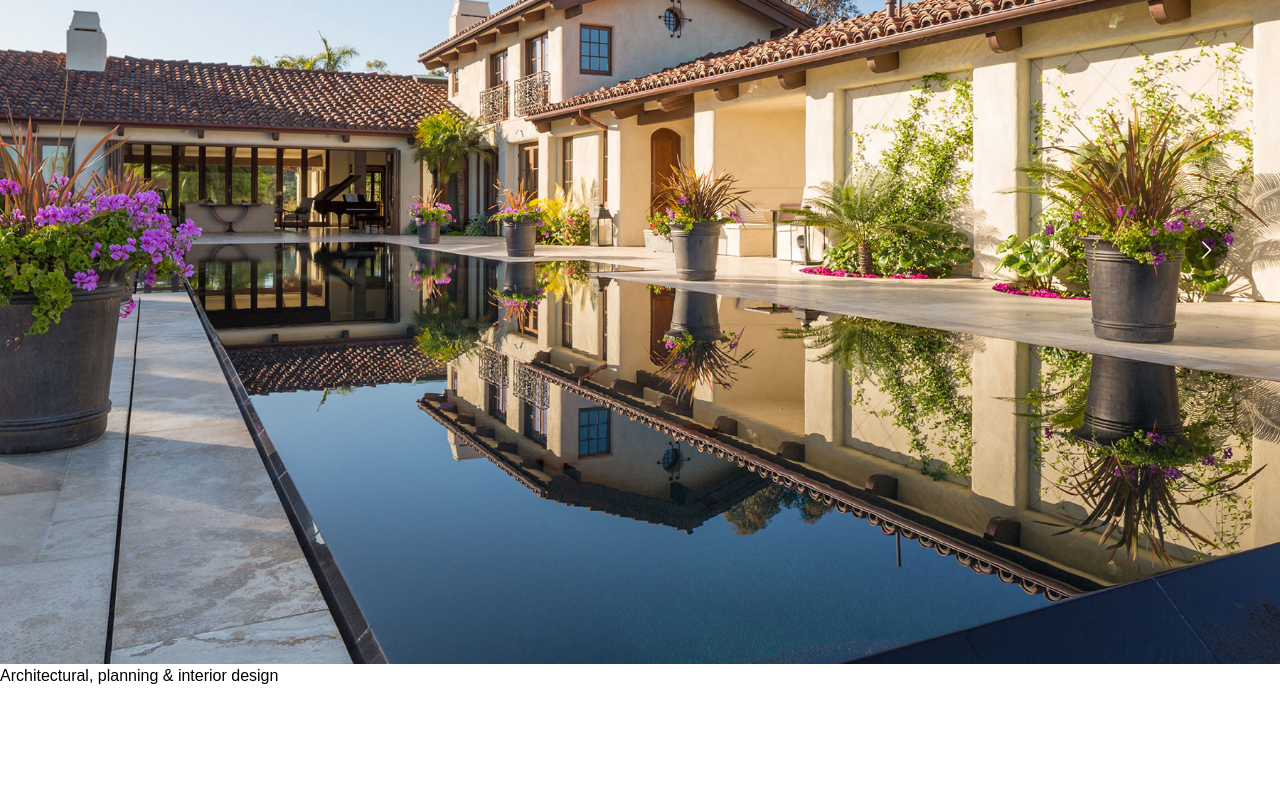
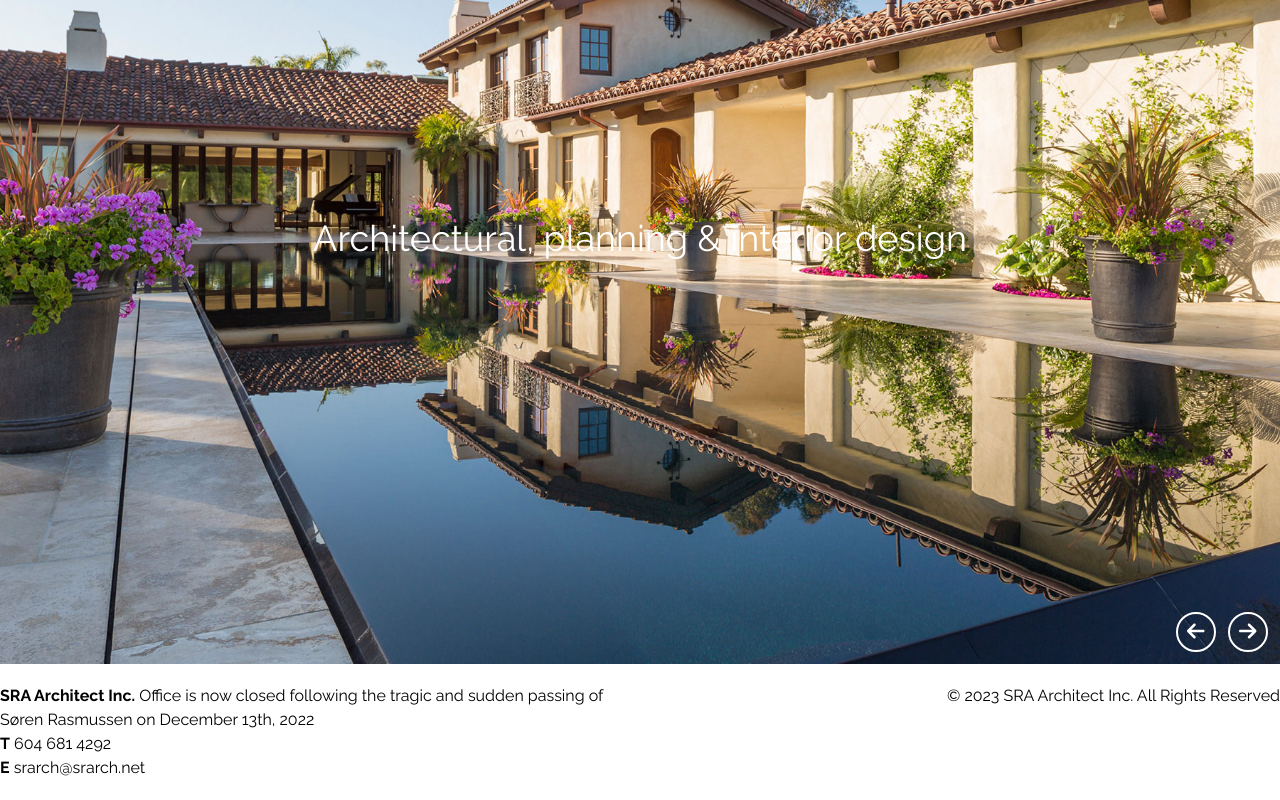
Before and after one commit to RedLucas/srarch.net, a Next.js app: page / in a window 1280 px wide. Shown: the part 269-1069 px from the top of the page. Before the commit the page ends 957 px from the top, so only its background shows below. Built offline with nearby package versions, Linux system fonts and the light colour scheme.

Commit message:
feat: get working carousel and footer for home page

```diff
--- /dev/null
+++ b/app/components/Footer.tsx
@@ -0,0 +1,21 @@
+const Footer = () => {
+  const date = new Date()
+  return (
+    <section className="grid grid-cols-2 gap-2 container py-5">
+      <div className="contact-info">
+        {" "}
+        <strong>SRA Architect Inc.</strong> Office is now closed following the
+        tragic and sudden passing of Søren Rasmussen on December 13th, 2022
+        <br />
+        <strong>T</strong> 604 681 4292 <br />
+        <strong>E</strong>{" "}
+        <a href="mailto:srarch@srarch.net">srarch@srarch.net</a>
+      </div>
+      <div className="copyright text-right">
+        © {date.getFullYear()} SRA Architect Inc. All Rights Reserved
+      </div>
+    </section>
+  )
+}
+
+export default Footer
--- /dev/null
+++ b/app/components/HomeCarousel.tsx
@@ -0,0 +1,131 @@
+"use client"
+import React from "react"
+import Carousel from "react-multi-carousel"
+import { ButtonGroupProps, ArrowProps } from "react-multi-carousel/lib/types"
+import "react-multi-carousel/lib/styles.css"
+import {
+  FontAwesomeIcon,
+  FontAwesomeIconProps,
+} from "@fortawesome/react-fontawesome"
+import Image from "next/image"
+import { faArrowLeft, faArrowRight } from "@fortawesome/free-solid-svg-icons"
+
+interface CarouselButtonGroupProps extends ButtonGroupProps {
+  className?: string
+}
+
+interface CarouselArrowProps extends ArrowProps {
+  className?: string
+  arrowSize?: FontAwesomeIconProps["size"]
+}
+
+const HomeCarousel = () => {
+  const responsive = {
+    superLargeDesktop: {
+      // the naming can be any, depends on you.
+      breakpoint: { max: 4000, min: 3000 },
+      items: 1,
+    },
+    desktop: {
+      breakpoint: { max: 3000, min: 1024 },
+      items: 1,
+    },
+    tablet: {
+      breakpoint: { max: 1024, min: 464 },
+      items: 1,
+    },
+    mobile: {
+      breakpoint: { max: 464, min: 0 },
+      items: 1,
+    },
+  }
+
+  const slides: { image: JSX.Element; caption: React.ReactNode }[] = [
+    {
+      image: (
+        <Image src="/carousel/sobre.jpg" alt="" width={1800} height={1200} />
+      ),
+      caption: "Architectural, planning & interior design",
+    },
+    {
+      image: (
+        <Image
+          src="/carousel/waterfront.jpg"
+          alt=""
+          width={1800}
+          height={1200}
+        />
+      ),
+      caption: "Internationally recognized for creativity & originality",
+    },
+  ]
+
+  const CustomLeftArrow = ({
+    onClick,
+    className,
+    arrowSize,
+  }: CarouselArrowProps) => {
+    return (
+      <button className={className} onClick={() => onClick && onClick()}>
+        <FontAwesomeIcon icon={faArrowLeft} size={arrowSize} />
+      </button>
+    )
+  }
+
+  const CustomRightArrow = ({
+    onClick,
+    className,
+    arrowSize,
+  }: CarouselArrowProps) => {
+    return (
+      <button className={className} onClick={() => onClick && onClick()}>
+        <FontAwesomeIcon icon={faArrowRight} size={arrowSize} />
+      </button>
+    )
+  }
+
+  const CustomButtonGroupAsArrows = ({
+    next,
+    previous,
+  }: CarouselButtonGroupProps) => {
+    const buttonClassName =
+      "text-white border-white border-2 rounded-full w-10 h-10 hover:text-zinc-200 hover:border-zinc-200"
+    return (
+      <div className="absolute right-3 bottom-3 ">
+        <CustomLeftArrow
+          className={`${buttonClassName} mr-3`}
+          onClick={previous}
+          arrowSize="lg"
+        />
+        <CustomRightArrow
+          className={buttonClassName}
+          onClick={next}
+          arrowSize="lg"
+        />
+      </div>
+    )
+  }
+
+  return (
+    <Carousel
+      // customLeftArrow={<CustomLeftArrow />}
+      // customRightArrow={<CustomRightArrow />}
+      responsive={responsive}
+      customButtonGroup={<CustomButtonGroupAsArrows />}
+      arrows={false}
+      infinite={true}
+      // customDot={<CustomDots />}
+    >
+      {slides.map((slide, index) => (
+        <div className="relative" key={index}>
+          {slide.image}
+          <p className="legend absolute left-[50%] top-[50%] translate-x-[-50%] translate-y-[-50%] text-white text-4xl text-center min-w-full">
+            {slide.caption}
+          </p>
+        </div>
+      ))}
+    </Carousel>
+  )
+}
+
+export default HomeCarousel
--- a/app/components/Nav.tsx
+++ b/app/components/Nav.tsx
@@ -8,7 +8,7 @@ const Nav = () => {
       <div className="flex items-center justify-between p-3">
         <div className="flex-none flex items-center">
           <Image src="/Logo.png" alt="SRA Logo" width="56" height="56" />
-          <h1 className="p-3">Soren Rasmussen Architects</h1>
+          {/* <h1 className="p-3">Soren Rasmussen Architects</h1> */}
         </div>
         {/* <div className="">
           <Link className="p-2" href="">
--- a/app/layout.tsx
+++ b/app/layout.tsx
@@ -1,6 +1,15 @@
+import Footer from "./components/Footer"
 import Nav from "./components/Nav"
 import "./globals.css"
-import "@fontsource-variable/raleway"
+
+import { Raleway } from "next/font/google"
+
+const raleway = Raleway({
+  weight: ["400", "700"],
+  subsets: ["latin"],
+  display: "swap",
+  variable: "--font-raleway",
+})
 
 export default function RootLayout({
   children,
@@ -8,10 +17,11 @@ export default function RootLayout({
   children: React.ReactNode
 }) {
   return (
-    <html lang="en">
+    <html lang="en" className={`${raleway.className} ${raleway.variable}`}>
       <body>
         <Nav />
         {children}
+        <Footer />
       </body>
     </html>
   )
--- a/app/page.tsx
+++ b/app/page.tsx
@@ -1,57 +1,10 @@
-"use client"
 import Link from "next/link"
-import Carousel from "react-multi-carousel"
-import "react-multi-carousel/lib/styles.css"
-import Image from "next/image"
+import HomeCarousel from "./components/HomeCarousel"
 
 const Home = () => {
-  const responsive = {
-    superLargeDesktop: {
-      // the naming can be any, depends on you.
-      breakpoint: { max: 4000, min: 3000 },
-      items: 1,
-    },
-    desktop: {
-      breakpoint: { max: 3000, min: 1024 },
-      items: 1,
-    },
-    tablet: {
-      breakpoint: { max: 1024, min: 464 },
-      items: 1,
-    },
-    mobile: {
-      breakpoint: { max: 464, min: 0 },
-      items: 1,
-    },
-  }
   return (
     <div>
-      <Carousel responsive={responsive}>
-        <div>
-          <Image src="/carousel/sobre.jpg" alt="" width={2000} height={2000} />
-          <p className="legend">Architectural, planning & interior design</p>
-        </div>
-        <div>
-          <Image
-            src="/carousel/sunshine-coast.jpg"
-            alt=""
-            width={2000}
-            height={2000}
-          />
-          <p className="legend">Award winning architecture studio</p>
-        </div>
-        <div>
-          <Image
-            src="/carousel/waterfront.jpg"
-            alt=""
-            width={2000}
-            height={2000}
-          />
-          <p className="legend">
-            Internationally recognized for creativity & originality
-          </p>
-        </div>
-      </Carousel>
+      <HomeCarousel />
     </div>
   )
 }
--- a/package.json
+++ b/package.json
@@ -6,7 +6,10 @@
     "start": "serve out"
   },
   "dependencies": {
-    "@fontsource-variable/raleway": "^5.0.5",
+    "@fortawesome/fontawesome-svg-core": "^6.4.0",
+    "@fortawesome/free-regular-svg-icons": "^6.4.0",
+    "@fortawesome/free-solid-svg-icons": "^6.4.0",
+    "@fortawesome/react-fontawesome": "^0.2.0",
     "@types/node": "^18.11.5",
     "@types/react": "^18.0.23",
     "@types/react-dom": "^18.0.7",
--- a/tailwind.config.js
+++ b/tailwind.config.js
@@ -14,7 +14,7 @@ module.exports = {
       center: true,
     },
     fontFamily: {
-      sans: ["Raleway Variable", "sans-serif"],
+      sans: ["var(--font-raleway)"],
     },
     extend: {},
   },
```
Also changed, not shown: 1 other file (tests, documents, lock files or other folders).
